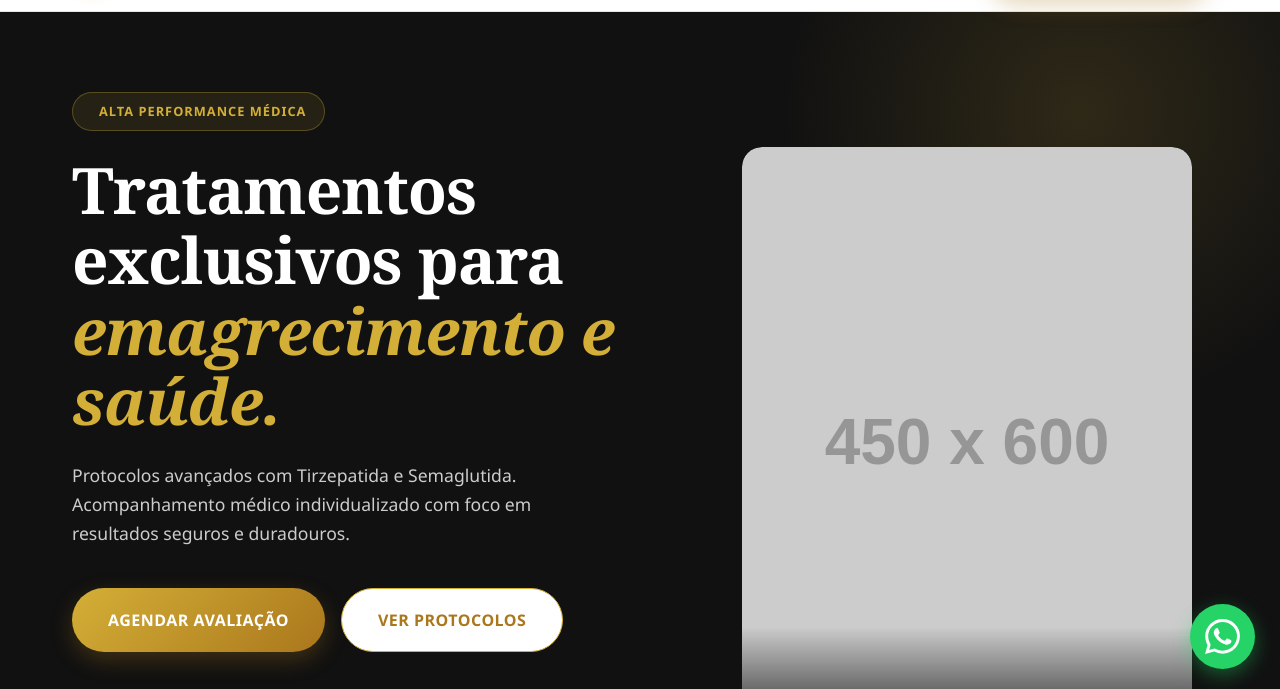
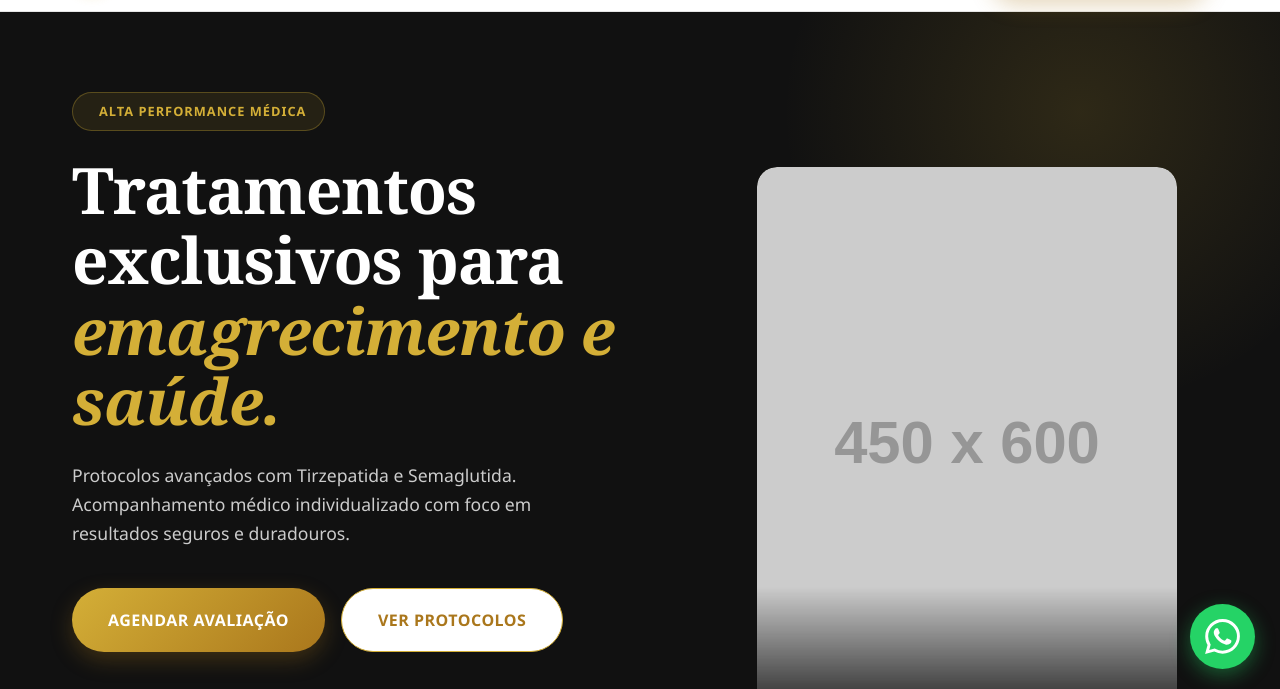
Before and after one commit to thiag0171/vitaline, a plain HTML site: page index.html in a window 1280 px wide. Shown: the part 106-795 px from the top of the page. Drawn offline with Linux system fonts and the light colour scheme; placeholder pictures from the web are drawn by us.

Commit message:
Enhance hero image and update contact form
Updated the hero image container styling and form submission method.

```diff
--- a/index.html
+++ b/index.html
@@ -81,12 +81,16 @@ ul{list-style:none}
 .stat b{display:block;font-size:1.8rem;font-family:Georgia, serif;color:var(--dourado);}
 .stat span{font-size:.85rem;color:#aaa;font-weight:500;text-transform:uppercase;letter-spacing:1px;}
 
-/* FOTO DO DOUTOR */
-.hero-img-container {position: relative; display: flex; justify-content: center;}
+/* FOTO DO DOUTOR (COM EFEITO PREMIUM) */
+.hero-img-container {position: relative; display: flex; justify-content: center; align-items: flex-end;}
 .hero-img-container img {
-  width: 100%; max-width: 450px; object-fit: cover; border-radius: 20px;
-  -webkit-mask-image: linear-gradient(to bottom, black 80%, transparent 100%);
-  mask-image: linear-gradient(to bottom, black 80%, transparent 100%);
+  width: 100%;
+  max-width: 420px;
+  object-fit: cover;
+  border-radius: 20px;
+  filter: drop-shadow(0px 10px 30px rgba(212, 175, 55, 0.3)); /* Brilho dourado */
+  -webkit-mask-image: linear-gradient(to bottom, black 75%, transparent 100%);
+  mask-image: linear-gradient(to bottom, black 75%, transparent 100%);
 }
 
 /* ============ PRODUTOS ============ */
@@ -322,7 +326,13 @@ ul{list-style:none}
             </ul>
           </div>
 
-          <form class="form" action="https://formspree.io/f/SEU_CODIGO_AQUI" method="POST">
+          <!-- FORMULÁRIO FUNCIONAL (FORMSUBMIT ENVIA DIRETO PARA O EMAIL) -->
+          <form class="form" action="https://formsubmit.co/thiagopalmeira200@gmail.com" method="POST">
+            <!-- Desativa o Captcha chato -->
+            <input type="hidden" name="_captcha" value="false">
+            <!-- Assunto do e-mail -->
+            <input type="hidden" name="_subject" value="Novo contato do site - Agendamento">
+
             <label for="nome">Nome Completo</label>
             <input type="text" name="nome" id="nome" placeholder="Seu nome" required>
 
```
